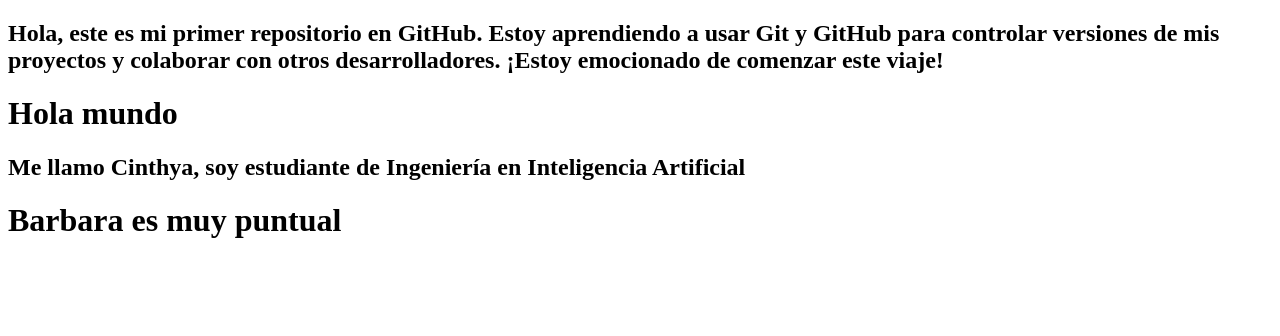
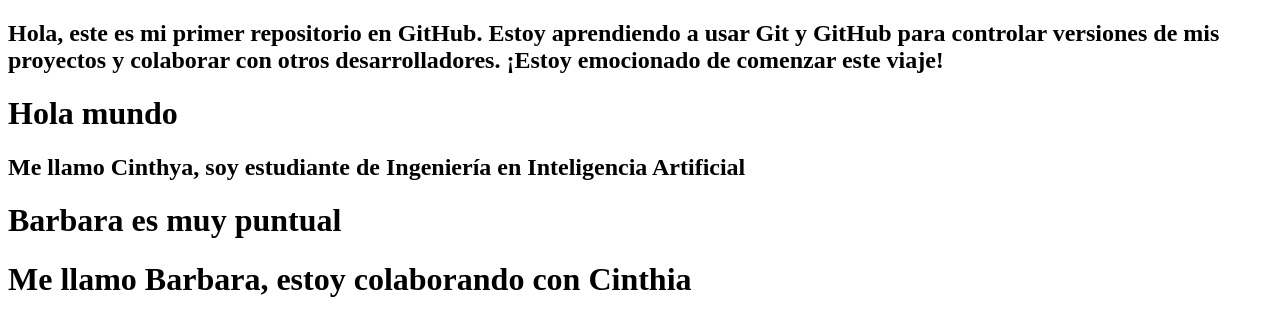
Before and after one commit to CinthyaJG9/mi-primer-repositorio, a plain HTML site: page index.html in a window 1280 px wide. Drawn offline with Linux system fonts and the light colour scheme.

Commit message:
se añadio un h1

```diff
--- a/index.html
+++ b/index.html
@@ -19,5 +19,6 @@
     <h1>
         Barbara es muy puntual
     </h1>
+    <h1>Me llamo Barbara, estoy colaborando con Cinthia</h1>
 </body>
 </html>
```
